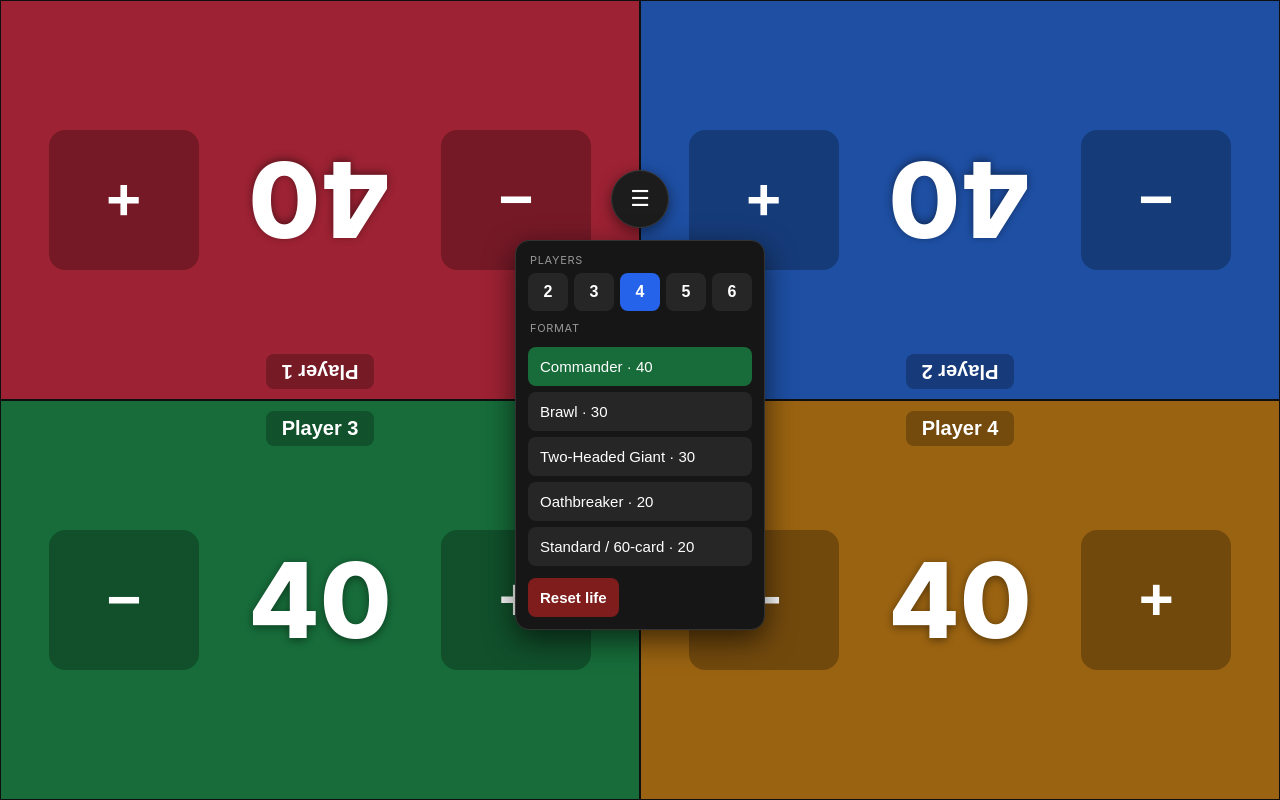
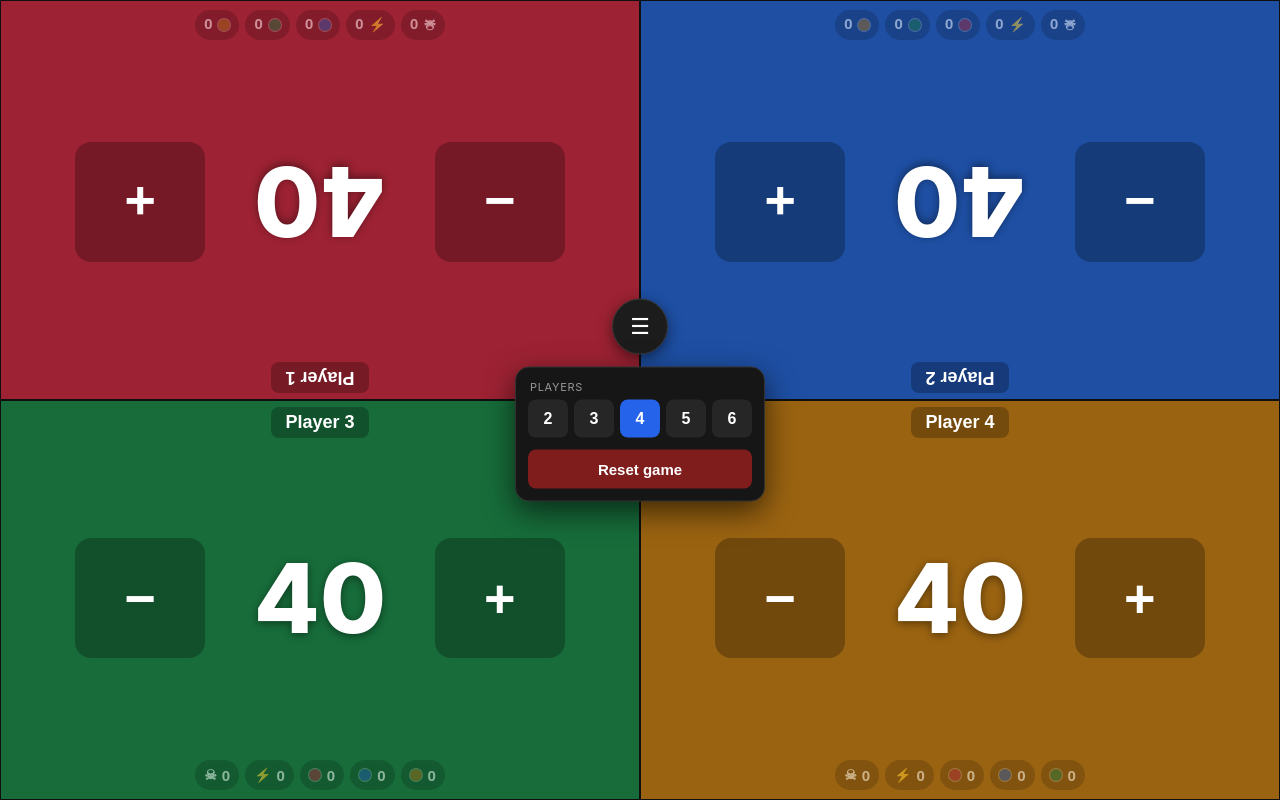
Before and after one commit to SovaCoda/LifeTracker2026, a Preact app: page / in a window 1280 px wide. Both pictures are taken after a click on the button "Menu". Built offline with nearby package versions, Linux system fonts and the light colour scheme.

Commit message:
commander damage &poison

```diff
--- a/src/app.jsx
+++ b/src/app.jsx
@@ -1,5 +1,5 @@
 import { useState, useEffect, useCallback } from 'preact/hooks';
-import { loadGame, saveGame, defaultPlayers, FORMATS } from './state.js';
+import { loadGame, saveGame, defaultPlayers, STARTING_LIFE } from './state.js';
 import { LAYOUTS } from './layouts.js';
 import { PlayerTile } from './components/PlayerTile.jsx';
 
@@ -30,44 +30,53 @@ export function App() {
     });
   }, []);
 
+  // kind: 'poison' | 'energy' | 'cmdr'. For 'cmdr', oppId is the attacker.
+  var adjustCounter = useCallback(function (id, kind, amount, oppId) {
+    setGame(function (g) {
+      return Object.assign({}, g, {
+        players: g.players.map(function (p) {
+          if (p.id !== id) return p;
+          if (kind === 'poison') {
+            return Object.assign({}, p, { poison: Math.max(0, p.poison + amount) });
+          }
+          if (kind === 'energy') {
+            return Object.assign({}, p, { energy: Math.max(0, p.energy + amount) });
+          }
+          // commander damage: clamp at 0, and mirror the real change onto life
+          // (commander damage IS combat damage, so it costs life too).
+          var cur = p.cmdrDmg[oppId] || 0;
+          var next = Math.max(0, cur + amount);
+          var applied = next - cur;
+          var cmdrDmg = Object.assign({}, p.cmdrDmg);
+          cmdrDmg[oppId] = next;
+          return Object.assign({}, p, { cmdrDmg: cmdrDmg, life: p.life - applied });
+        })
+      });
+    });
+  }, []);
+
   function setPlayerCount(count) {
     setGame(function (g) {
-      // keep existing players' names/colors/life where they exist; add fresh seats otherwise
-      var fresh = defaultPlayers(count, g.startingLife);
+      // keep existing seats; add fresh ones for any new seats
+      var fresh = defaultPlayers(count);
       var players = fresh.map(function (p, i) {
         var existing = g.players[i];
-        if (existing) {
-          return Object.assign({}, p, {
-            name: existing.name,
-            color: existing.color,
-            life: existing.life
-          });
-        }
-        return p;
+        return existing ? existing : p;
       });
       return Object.assign({}, g, { playerCount: count, players: players });
     });
   }
 
-  function setFormat(formatId) {
-    var fmt = FORMATS.filter(function (f) { return f.id === formatId; })[0];
-    setGame(function (g) {
-      return Object.assign({}, g, {
-        formatId: formatId,
-        startingLife: fmt.life,
-        players: g.players.map(function (p) {
-          return Object.assign({}, p, { life: fmt.life });
-        })
-      });
-    });
-    setMenuOpen(false);
-  }
-
-  function resetLife() {
+  function resetGame() {
     setGame(function (g) {
       return Object.assign({}, g, {
         players: g.players.map(function (p) {
-          return Object.assign({}, p, { life: g.startingLife });
+          return Object.assign({}, p, {
+            life: STARTING_LIFE,
+            poison: 0,
+            energy: 0,
+            cmdrDmg: {}
+          });
         })
       });
     });
@@ -88,13 +97,18 @@ export function App() {
     <div class="board" style={boardStyle}>
       {game.players.map(function (p, i) {
         var area = 'p' + (i + 1);
+        var opponents = game.players
+          .filter(function (o) { return o.id !== p.id; })
+          .map(function (o) { return { id: o.id, name: o.name, color: o.color }; });
         return (
           <div class="seat" key={p.id} style={{ gridArea: area }}>
             <PlayerTile
               player={p}
+              opponents={opponents}
               rotation={layout.rotations[area]}
               onAdjust={adjustLife}
               onRename={rename}
+              onCounter={adjustCounter}
             />
           </div>
         );
@@ -126,22 +140,7 @@ export function App() {
               })}
             </div>
 
-            <div class="menu-title">Format</div>
-            <div class="menu-col">
-              {FORMATS.map(function (f) {
-                return (
-                  <button
-                    key={f.id}
-                    class={'menu-item' + (game.formatId === f.id ? ' active' : '')}
-                    onClick={function () { setFormat(f.id); }}
-                  >
-                    {f.name} &middot; {f.life}
-                  </button>
-                );
-              })}
-            </div>
-
-            <button class="menu-item reset" onClick={resetLife}>Reset life</button>
+            <button class="menu-item reset" onClick={resetGame}>Reset game</button>
           </div>
         )}
       </div>
--- a/src/components/PlayerTile.jsx
+++ b/src/components/PlayerTile.jsx
@@ -1,4 +1,5 @@
 import { useState, useRef, useEffect } from 'preact/hooks';
+import { POISON_LETHAL, CMDR_LETHAL } from '../state.js';
 
 // How long the running "+N / -N" change indicator stays before fading out.
 var DELTA_TIMEOUT = 2500;
@@ -8,16 +9,18 @@ var HOLD_RATE = 130;
 
 export function PlayerTile(props) {
   var player = props.player;
+  var opponents = props.opponents;
   var rotation = props.rotation;
   var onAdjust = props.onAdjust; // (id, amount)
   var onRename = props.onRename; // (id, name)
+  var onCounter = props.onCounter; // (id, kind, amount, oppId)
 
   var [delta, setDelta] = useState(0);
   var [showDelta, setShowDelta] = useState(false);
   var [editing, setEditing] = useState(false);
+  var [open, setOpen] = useState(null); // open counter stepper: { kind, oppId, name, color }
 
-  // refs so press-and-hold timers and the running total survive re-renders
-  // without stale-closure bugs.
+  // refs keep press-and-hold timers and the running total stable across renders
   var deltaValue = useRef(0);
   var deltaActive = useRef(false);
   var deltaTimer = useRef(null);
@@ -26,7 +29,6 @@ export function PlayerTile(props) {
 
   function bump(amount) {
     onAdjust(player.id, amount);
-
     if (!deltaActive.current) {
       deltaValue.current = 0;
       deltaActive.current = true;
@@ -34,7 +36,6 @@ export function PlayerTile(props) {
     deltaValue.current += amount;
     setDelta(deltaValue.current);
     setShowDelta(true);
-
     if (deltaTimer.current) clearTimeout(deltaTimer.current);
     deltaTimer.current = setTimeout(function () {
       setShowDelta(false);
@@ -45,24 +46,15 @@ export function PlayerTile(props) {
   function startHold(amount) {
     bump(amount);
     holdDelay.current = setTimeout(function () {
-      holdRepeat.current = setInterval(function () {
-        bump(amount);
-      }, HOLD_RATE);
+      holdRepeat.current = setInterval(function () { bump(amount); }, HOLD_RATE);
     }, HOLD_DELAY);
   }
 
   function endHold() {
-    if (holdDelay.current) {
-      clearTimeout(holdDelay.current);
-      holdDelay.current = null;
-    }
-    if (holdRepeat.current) {
-      clearInterval(holdRepeat.current);
-      holdRepeat.current = null;
-    }
+    if (holdDelay.current) { clearTimeout(holdDelay.current); holdDelay.current = null; }
+    if (holdRepeat.current) { clearInterval(holdRepeat.current); holdRepeat.current = null; }
   }
 
-  // clean up timers if the tile unmounts mid-press (e.g. player count changes)
   useEffect(function () {
     return function () {
       endHold();
@@ -70,9 +62,9 @@ export function PlayerTile(props) {
     };
   }, []);
 
-  // iOS 12 Safari has no Pointer Events, so we wire touch + mouse separately.
-  // preventDefault on touchstart suppresses the synthesized mouse/click events
-  // so a tap doesn't fire twice on the iPad.
+  // iOS 12 Safari has no Pointer Events -> wire touch + mouse separately.
+  // preventDefault on touchstart suppresses the synthesized mouse/click so a
+  // single tap doesn't fire twice on the iPad.
   function press(amount) {
     return function (e) {
       if (e.type === 'touchstart') e.preventDefault();
@@ -80,10 +72,37 @@ export function PlayerTile(props) {
     };
   }
 
+  // ---- counters ----
+  function counterValue(c) {
+    if (!c) return 0;
+    if (c.kind === 'poison') return player.poison;
+    if (c.kind === 'energy') return player.energy;
+    return player.cmdrDmg[c.oppId] || 0;
+  }
+  function isLethal(c, value) {
+    if (!c) return false;
+    if (c.kind === 'poison') return value >= POISON_LETHAL;
+    if (c.kind === 'cmdr') return value >= CMDR_LETHAL;
+    return false;
+  }
+  function step(amount) {
+    onCounter(player.id, open.kind, amount, open.oppId);
+  }
+
+  var poisonLethal = player.poison >= POISON_LETHAL;
+  var cmdrLethal = opponents.some(function (o) {
+    return (player.cmdrDmg[o.id] || 0) >= CMDR_LETHAL;
+  });
+  var dead = player.life <= 0 || poisonLethal || cmdrLethal;
+
   var deltaText = delta > 0 ? '+' + delta : String(delta);
+  var openValue = counterValue(open);
 
   return (
-    <div class="tile" style={{ transform: 'rotate(' + rotation + 'deg)', background: player.color }}>
+    <div
+      class={'tile' + (dead ? ' dead' : '')}
+      style={{ transform: 'rotate(' + rotation + 'deg)', background: player.color }}
+    >
       <div class="tile-top">
         {editing ? (
           <input
@@ -133,6 +152,54 @@ export function PlayerTile(props) {
           +
         </button>
       </div>
+
+      <div class="counters">
+        <button
+          class={'counter' + (poisonLethal ? ' lethal' : (player.poison ? '' : ' dim'))}
+          onClick={function () { setOpen({ kind: 'poison' }); }}
+        >
+          <span class="ico">&#9760;</span>{player.poison}
+        </button>
+
+        <button
+          class={'counter' + (player.energy ? '' : ' dim')}
+          onClick={function () { setOpen({ kind: 'energy' }); }}
+        >
+          <span class="ico">&#9889;</span>{player.energy}
+        </button>
+
+        {opponents.map(function (o) {
+          var dmg = player.cmdrDmg[o.id] || 0;
+          var lethal = dmg >= CMDR_LETHAL;
+          return (
+            <button
+              key={o.id}
+              class={'counter cmdr' + (lethal ? ' lethal' : (dmg ? '' : ' dim'))}
+              onClick={function () { setOpen({ kind: 'cmdr', oppId: o.id, name: o.name, color: o.color }); }}
+            >
+              <span class="swatch" style={{ background: o.color }}></span>{dmg}
+            </button>
+          );
+        })}
+      </div>
+
+      {open && (
+        <div class="stepper-backdrop" onClick={function () { setOpen(null); }}>
+          <div class="stepper" onClick={function (e) { e.stopPropagation(); }}>
+            <div class="stepper-label">
+              {open.kind === 'poison' ? 'Poison ☠' : null}
+              {open.kind === 'energy' ? 'Energy ⚡' : null}
+              {open.kind === 'cmdr' ? open.name + "'s commander" : null}
+            </div>
+            <div class="stepper-row">
+              <button class="sbtn" onClick={function () { step(-1); }}>&minus;</button>
+              <div class={'stepper-val' + (isLethal(open, openValue) ? ' lethal' : '')}>{openValue}</div>
+              <button class="sbtn" onClick={function () { step(1); }}>+</button>
+            </div>
+            <button class="stepper-close" onClick={function () { setOpen(null); }}>Done</button>
+          </div>
+        </div>
+      )}
     </div>
   );
 }
--- a/src/state.js
+++ b/src/state.js
@@ -1,40 +1,55 @@
 // Game state model + localStorage persistence.
-// Kept dependency-free so the data shape is the single source of truth that the
-// whole UI renders from (this is the "data-driven" core that makes new features
-// cheap to add).
+// The data shape here is the single source of truth the whole UI renders from.
 
 var STORAGE_KEY = 'lifetracker.game.v1';
 
-export var FORMATS = [
-  { id: 'commander', name: 'Commander', life: 40 },
-  { id: 'brawl', name: 'Brawl', life: 30 },
-  { id: 'twohg', name: 'Two-Headed Giant', life: 30 },
-  { id: 'oathbreaker', name: 'Oathbreaker', life: 20 },
-  { id: 'standard', name: 'Standard / 60-card', life: 20 }
-];
+// Commander only: everyone starts at 40.
+export var STARTING_LIFE = 40;
+export var POISON_LETHAL = 10;
+export var CMDR_LETHAL = 21;
 
 // Default seat colours, reused across player counts.
 var PLAYER_COLORS = ['#9d2233', '#1e4fa3', '#176c3a', '#9a6311', '#5b2a8c', '#0f6f7a'];
 
-export function defaultPlayers(count, startingLife) {
+function colorFor(id) {
+  return PLAYER_COLORS[(id - 1) % PLAYER_COLORS.length];
+}
+
+function newPlayer(id) {
+  return {
+    id: id,
+    name: 'Player ' + id,
+    life: STARTING_LIFE,
+    color: colorFor(id),
+    poison: 0,
+    energy: 0,
+    cmdrDmg: {} // { opponentId: damageTaken }
+  };
+}
+
+export function defaultPlayers(count) {
   var players = [];
   for (var i = 0; i < count; i++) {
-    players.push({
-      id: i + 1,
-      name: 'Player ' + (i + 1),
-      life: startingLife,
-      color: PLAYER_COLORS[i % PLAYER_COLORS.length]
-    });
+    players.push(newPlayer(i + 1));
   }
   return players;
 }
 
-export function createGame(count, startingLife) {
+export function createGame(count) {
+  return { playerCount: count, players: defaultPlayers(count) };
+}
+
+// Fill in any fields a stored (older) player object might be missing.
+function normalizePlayer(p, index) {
+  var id = p && p.id ? p.id : index + 1;
   return {
-    formatId: 'commander',
-    startingLife: startingLife,
-    playerCount: count,
-    players: defaultPlayers(count, startingLife)
+    id: id,
+    name: p && p.name ? p.name : 'Player ' + id,
+    life: p && typeof p.life === 'number' ? p.life : STARTING_LIFE,
+    color: p && p.color ? p.color : colorFor(id),
+    poison: p && p.poison ? p.poison : 0,
+    energy: p && p.energy ? p.energy : 0,
+    cmdrDmg: p && p.cmdrDmg ? p.cmdrDmg : {}
   };
 }
 
@@ -44,19 +59,20 @@ export function loadGame() {
     if (raw) {
       var parsed = JSON.parse(raw);
       if (parsed && parsed.players && parsed.players.length) {
-        return parsed;
+        var players = parsed.players.map(normalizePlayer);
+        return { playerCount: players.length, players: players };
       }
     }
   } catch (e) {
-    /* corrupt or unavailable storage -> fall back to a fresh game */
+    /* corrupt or unavailable storage -> fresh game */
   }
-  return createGame(4, 40);
+  return createGame(4);
 }
 
 export function saveGame(game) {
   try {
     localStorage.setItem(STORAGE_KEY, JSON.stringify(game));
   } catch (e) {
-    /* private mode / quota -> ignore, app still works for the session */
+    /* private mode / quota -> ignore */
   }
 }
--- a/src/styles.css
+++ b/src/styles.css
@@ -1,5 +1,7 @@
-/* Safari-12 note: no `gap` in flexbox (unsupported until Safari 14.1).
-   Spacing here uses margins/padding instead. */
+/* Safari-12 notes:
+   - no flexbox `gap` (unsupported until 14.1) -> margins/padding instead
+   - no clamp() (13.1) -> min()/max() only (both fine since 11.1)
+   - --app-height (set from JS) avoids the iOS standalone bottom black bar */
 
 * {
   margin: 0;
@@ -12,12 +14,14 @@ html,
 body,
 #app {
   width: 100%;
-  height: 100%;
+  height: var(--app-height, 100%);
 }
 
 html,
 body {
   position: fixed;
+  top: 0;
+  left: 0;
   overflow: hidden;
   background: #0f0f0f;
   color: #fff;
@@ -39,25 +43,28 @@ body {
   border: 1px solid #0f0f0f;
 }
 
+/* ---- tile: name (top) / life (middle, grows) / counters (bottom) ---- */
 .tile {
   width: 100%;
   height: 100%;
   position: relative;
   display: flex;
   flex-direction: column;
-  align-items: center;
-  justify-content: center;
 }
 
-/* ---- name ---- */
+.tile.dead {
+  opacity: 0.5;
+}
+
+.tile.dead .life {
+  text-decoration: line-through;
+}
+
 .tile-top {
-  position: absolute;
-  top: 0;
-  left: 0;
-  right: 0;
+  flex: 0 0 auto;
   display: flex;
   justify-content: center;
-  padding-top: 10px;
+  padding: 6px 6px 0;
 }
 
 .name {
@@ -65,23 +72,27 @@ body {
   color: #fff;
   border: none;
   border-radius: 8px;
-  padding: 6px 16px;
-  font-size: 20px;
+  padding: 5px 14px;
+  font-size: 18px;
   font-weight: 600;
+  max-width: 80vw;
+  overflow: hidden;
+  text-overflow: ellipsis;
+  white-space: nowrap;
 }
 
 .name-input {
-  font-size: 20px;
+  font-size: 18px;
   font-weight: 600;
-  padding: 6px 12px;
+  padding: 5px 12px;
   border: none;
   border-radius: 8px;
   text-align: center;
   max-width: 70vw;
 }
 
-/* ---- life + controls ---- */
 .tile-mid {
+  flex: 1 1 auto;
   display: flex;
   align-items: center;
   justify-content: center;
@@ -90,15 +101,16 @@ body {
 
 .adjust {
   flex: 0 0 auto;
-  width: 26%;
-  max-width: 150px;
-  height: 140px;
-  margin: 0 4%;
+  width: 22%;
+  max-width: 130px;
+  height: min(130px, 15vh);
+  min-height: 66px;
+  margin: 0 3%;
   border: none;
   border-radius: 16px;
   color: #fff;
   background: rgba(0, 0, 0, 0.26);
-  font-size: 60px;
+  font-size: min(54px, 7vh);
   font-weight: 700;
   line-height: 1;
 }
@@ -117,7 +129,7 @@ body {
 }
 
 .life {
-  font-size: 104px;
+  font-size: min(96px, 13vh);
   font-weight: 800;
   line-height: 1;
   text-shadow: 0 2px 8px rgba(0, 0, 0, 0.45);
@@ -125,8 +137,8 @@ body {
 
 .delta {
   position: absolute;
-  top: -40px;
-  font-size: 30px;
+  top: -34px;
+  font-size: 26px;
   font-weight: 700;
   background: rgba(0, 0, 0, 0.5);
   border-radius: 999px;
@@ -139,6 +151,127 @@ body {
 .delta.show {
   opacity: 1;
   transition: opacity 0.1s ease;
+}
+
+/* ---- counter strip ---- */
+.counters {
+  flex: 0 0 auto;
+  display: flex;
+  flex-wrap: wrap;
+  align-items: center;
+  justify-content: center;
+  padding: 0 4px 6px;
+}
+
+.counter {
+  display: inline-flex;
+  align-items: center;
+  margin: 3px;
+  padding: 4px 9px;
+  min-height: 30px;
+  border: none;
+  border-radius: 999px;
+  background: rgba(0, 0, 0, 0.32);
+  color: #fff;
+  font-size: 15px;
+  font-weight: 700;
+  line-height: 1;
+}
+
+.counter.dim {
+  opacity: 0.5;
+}
+
+.counter.lethal {
+  background: #b91c1c;
+  opacity: 1;
+}
+
+.counter .ico {
+  margin-right: 5px;
+  font-size: 14px;
+}
+
+.counter .swatch {
+  width: 12px;
+  height: 12px;
+  border-radius: 50%;
+  margin-right: 6px;
+  display: inline-block;
+  box-shadow: 0 0 0 1px rgba(255, 255, 255, 0.4);
+}
+
+/* ---- counter stepper (centred on the tile, rotates with it) ---- */
+.stepper-backdrop {
+  position: absolute;
+  top: 0;
+  left: 0;
+  right: 0;
+  bottom: 0;
+  z-index: 20;
+  display: flex;
+  align-items: center;
+  justify-content: center;
+  background: rgba(0, 0, 0, 0.5);
+}
+
+.stepper {
+  background: #161616;
+  border: 1px solid #333;
+  border-radius: 16px;
+  padding: 16px 18px;
+  text-align: center;
+  min-width: 220px;
+  box-shadow: 0 10px 30px rgba(0, 0, 0, 0.6);
+}
+
+.stepper-label {
+  font-size: 16px;
+  font-weight: 600;
+  margin-bottom: 14px;
+}
+
+.stepper-row {
+  display: flex;
+  align-items: center;
+  justify-content: center;
+}
+
+.sbtn {
+  width: 64px;
+  height: 64px;
+  margin: 0 12px;
+  border: none;
+  border-radius: 14px;
+  background: rgba(255, 255, 255, 0.12);
+  color: #fff;
+  font-size: 34px;
+  font-weight: 700;
+}
+
+.sbtn:active {
+  background: rgba(255, 255, 255, 0.22);
+}
+
+.stepper-val {
+  font-size: 44px;
+  font-weight: 800;
+  min-width: 72px;
+}
+
+.stepper-val.lethal {
+  color: #f87171;
+}
+
+.stepper-close {
+  margin-top: 16px;
+  background: #262626;
+  color: #fff;
+  border: none;
+  border-radius: 10px;
+  padding: 9px 22px;
+  font-size: 14px;
+  font-weight: 600;
 }
 
 /* ---- center hub + menu ---- */
@@ -154,8 +287,8 @@ body {
 }
 
 .center-btn {
-  width: 58px;
-  height: 58px;
+  width: 56px;
+  height: 56px;
   border-radius: 50%;
   background: #1c1c1c;
   color: #fff;
@@ -179,11 +312,7 @@ body {
   letter-spacing: 0.06em;
   text-transform: uppercase;
   opacity: 0.55;
-  margin: 10px 2px 6px;
-}
-
-.menu-title:first-child {
-  margin-top: 0;
+  margin: 0 2px 6px;
 }
 
 .menu-row {
@@ -214,29 +343,19 @@ body {
   background: #2563eb;
 }
 
-.menu-col {
-  display: flex;
-  flex-direction: column;
-}
-
 .menu-item {
-  text-align: left;
+  display: block;
+  width: 100%;
+  text-align: center;
   padding: 11px 12px;
-  margin-top: 6px;
-  background: #262626;
-  color: #fff;
   border: none;
   border-radius: 8px;
   font-size: 15px;
-}
-
-.menu-item.active {
-  background: #176c3a;
+  font-weight: 600;
+  color: #fff;
 }
 
 .menu-item.reset {
   margin-top: 12px;
   background: #7f1d1d;
-  text-align: center;
-  font-weight: 600;
 }
```
Also changed, not shown: src/main.jsx (+10 -0 lines).
